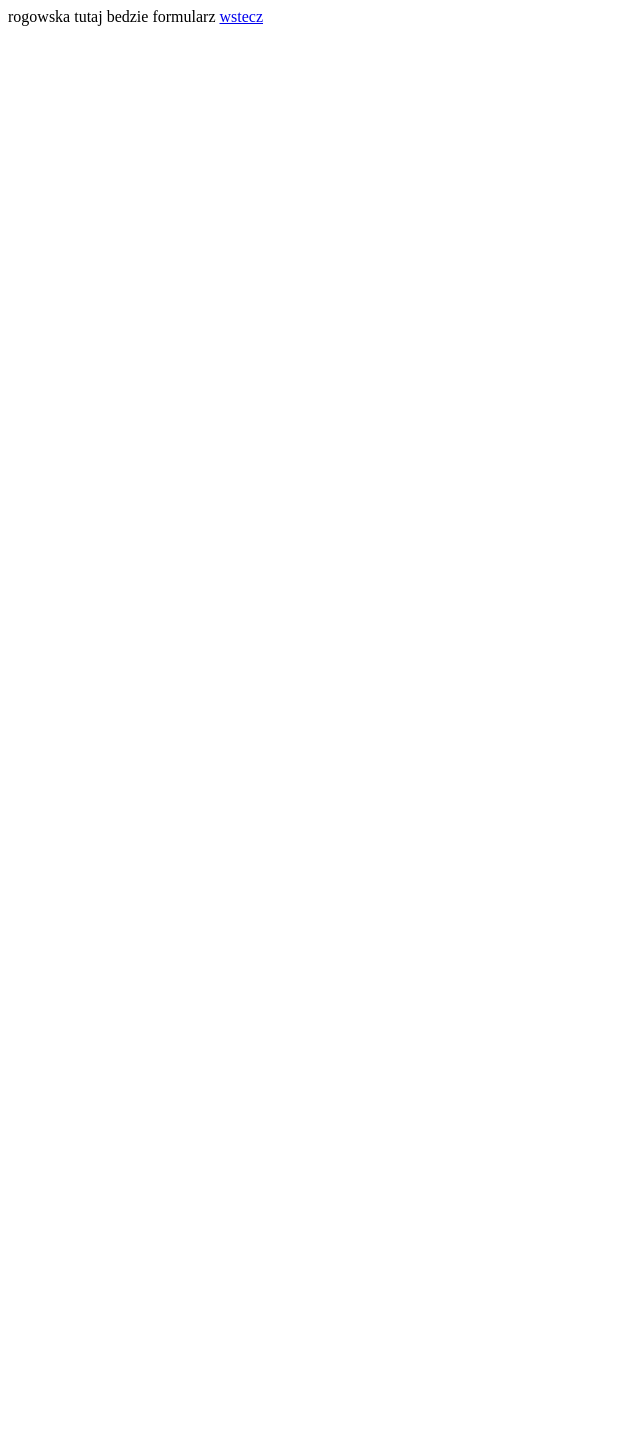
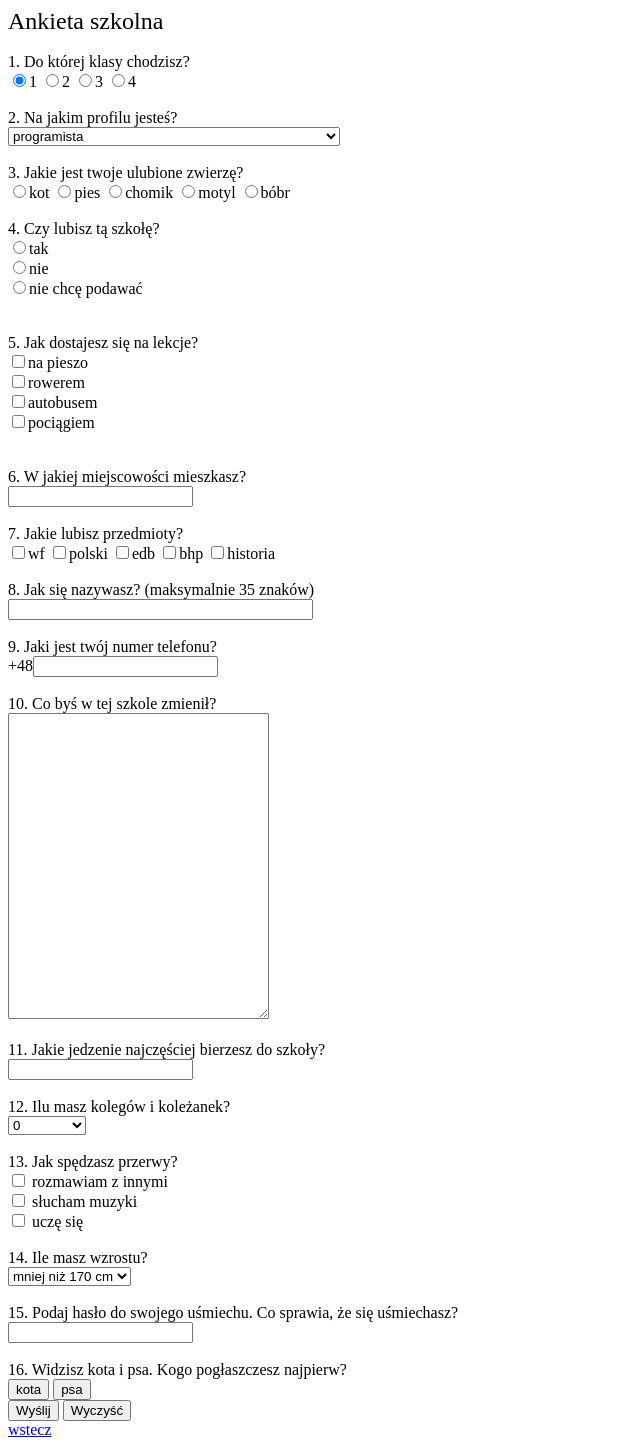
Before and after one commit to star123anis/wa.pierwszastrona, a plain HTML site: page formularz_rogowska.html in a window 1280 px wide. Shown: the whole page, without its empty margins (0-640 px from the left). Before the commit the page ends 800 px from the top, so only its background shows below. Drawn offline with Linux system fonts and the light colour scheme.

Commit message:
Add files via upload

```diff
--- a/formularz_rogowska.html
+++ b/formularz_rogowska.html
@@ -6,7 +6,133 @@
 <title>formularz</title>
 </head>
 <body>
-rogowska tutaj bedzie formularz
+<font size="5"> Ankieta szkolna</font>
+<br>
+<br>
+<form enctype="text/plain" action="mailto:anisxdxd@gmail.com " method="Post">
+1. Do której klasy chodzisz? <br>
+<input type="radio" name="klasa" checked>1</input>
+<input type="radio" name="klasa">2</input>
+<input type="radio" name="klasa">3</input>
+<input type="radio" name="klasa">4</input>
+<br>
+<br>
+2. Na jakim profilu jesteś? <br>
+<select name="profil">
+<option value="programista" checked> programista</option>
+<option value="informatyk"> informatyk</option>
+<option value="elektryk">elektryk</option>
+<option value="energetyk">energetyk</option>
+<option value="technik urządzeń i systemów energetyki odnawialnej">technik urządzeń i systemów energetyki odnawialnej</option>
+</select>
+<br>
+<br>
+3. Jakie jest twoje ulubione zwierzę? <br>
+<input type="radio" name="zwierze">kot</input>
+<input type="radio" name="zwierze">pies</input>
+<input type="radio" name="zwierze">chomik</input>
+<input type="radio" name="zwierze">motyl</input>
+<input type="radio" name="zwierze">bóbr</input>
+<br>
+<br>
+4. Czy lubisz tą szkołę? <br>
+<input type="radio" name="szkola">tak</input> <br>
+<input type="radio" name="szkola">nie</input> <br>
+<input type="radio" name="szkola">nie chcę podawać</input> <br>
+<br>
+<br>
+5. Jak dostajesz się na lekcje? <br>
+<input type="checkbox" name="dojazd">na pieszo</input> <br>
+<input type="checkbox" name="dojazd">rowerem</input><br>
+<input type="checkbox" name="dojazd">autobusem</input><br>
+<input type="checkbox" name="dojazd">pociągiem</input><br>
+<br>
+<br>
+6. W jakiej miejscowości mieszkasz?<br>
+<input type="text"></input>
+<br>
+<br>
+7. Jakie lubisz przedmioty?<br>
+<input type="checkbox" name="przedmiot">wf</input>
+<input type="checkbox" name="przedmiot">polski</input>
+<input type="checkbox" name="przedmiot">edb</input>
+<input type="checkbox" name="przedmiot">bhp</input>
+<input type="checkbox" name="przedmiot">historia</input>
+<br>
+<br>
+8. Jak się nazywasz? (maksymalnie 35 znaków)<br>
+<input  name="imie i nazwisko" size="35" maxlength="35"></input>
+<br>
+<br>
+9. Jaki jest twój numer telefonu?<br>
++48<input name="nrtel"></input>
+<br>
+<br>
+10. Co byś w tej szkole zmienił?<br>
+<textarea name="zmiany" rows="20" cols="30" ></textarea>
+<br>
+<br>
+11. Jakie jedzenie najczęściej bierzesz do szkoły?<br>
+<input name="jedzenie"></input>
+<br>
+<br>
+12. Ilu masz kolegów i koleżanek?<br>
+<select name="znajomi">
+<option value="0">0</option>
+<option value="1-5">1-5</option>
+<option value="5-15">5-15</option>
+<option value="ponad15">ponad 15</option>
+</select>
+<br>
+<br>
+13. Jak spędzasz przerwy?<br>
+<input type="checkbox" name="przerwa"> rozmawiam z innymi</input><br>
+<input type="checkbox" name="przerwa"> słucham muzyki</input><br>
+<input type="checkbox" name="przerwa"> uczę się</input>
+<br>
+<br>
+14. Ile masz wzrostu?<br>
+<select name="wzrost">
+<option value="mniejniz170">mniej niż 170 cm</option>
+<option value="170-185" >170-185 cm</option>
+<option value="ponad185">ponad 185 cm</option>
+</select>
+<br>
+<br>
+15. Podaj hasło do swojego uśmiechu. Co sprawia, że się uśmiechasz?<br>
+<input type="password" name="haslo"></input>
+<br>
+<br>
+16. Widzisz kota i psa. Kogo pogłaszczesz najpierw?<br>
+<BUTTON OnClick="newwindow=window.open('https://www.pastelowelove.pl/naklejki/zwierzeta/kotek-mruczek-maly.html#',400,400)"> kota</BUTTON>
+<BUTTON OnClick="newwindow=window.open('https://gratka.pl/zwierzeta/maltanczyki-piesek-mini/oi/23690703#',400,400)"> psa </BUTTON>
+<br>
+<INPUT TYPE="submit" VALUE="Wyślij"></input>
+<INPUT TYPE="reset" VALUE="Wyczyść"></input>
+
+
+
+
+
+
+
+
+
+
+
+
+
+
+
+
+
+
+
+</form>
+
+
+
+
 <A HREF="index.html"> wstecz </A>
 </body>
 </html>
```
